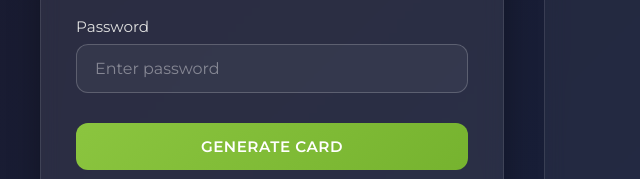
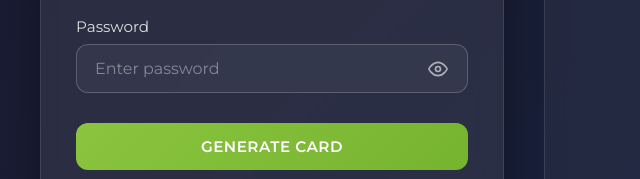
Before and after one commit to Humanarayudu/FGF-Barcode, a plain HTML site: page index.html in a window 1280 px wide. Shown: the part 457-636 px from the top of the page, 0-640 px from the left. Drawn offline with Linux system fonts and the light colour scheme.

Commit message:
Update index.html

```diff
--- a/index.html
+++ b/index.html
@@ -37,7 +37,15 @@
 
           <div class="form-group">
             <label for="password">Password</label>
-            <input type="password" id="password" placeholder="Enter password" />
+            <div class="password-input-wrapper">
+              <input type="password" id="password" placeholder="Enter password" />
+              <button type="button" class="toggle-password" onclick="togglePasswordVisibility()">
+                <svg id="eye-icon" xmlns="http://www.w3.org/2000/svg" width="20" height="20" viewBox="0 0 24 24" fill="none" stroke="currentColor" stroke-width="2" stroke-linecap="round" stroke-linejoin="round">
+                  <path d="M1 12s4-8 11-8 11 8 11 8-4 8-11 8-11-8-11-8z"></path>
+                  <circle cx="12" cy="12" r="3"></circle>
+                </svg>
+              </button>
+            </div>
           </div>
 
           <div class="button-group">
```
